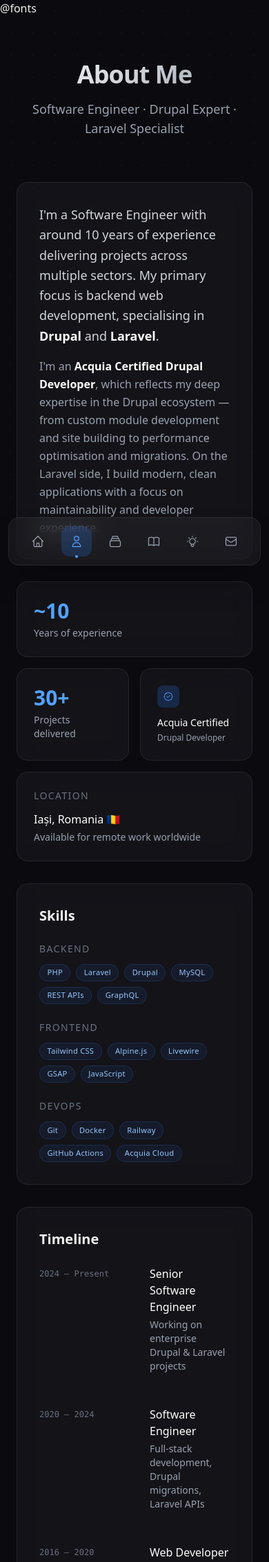
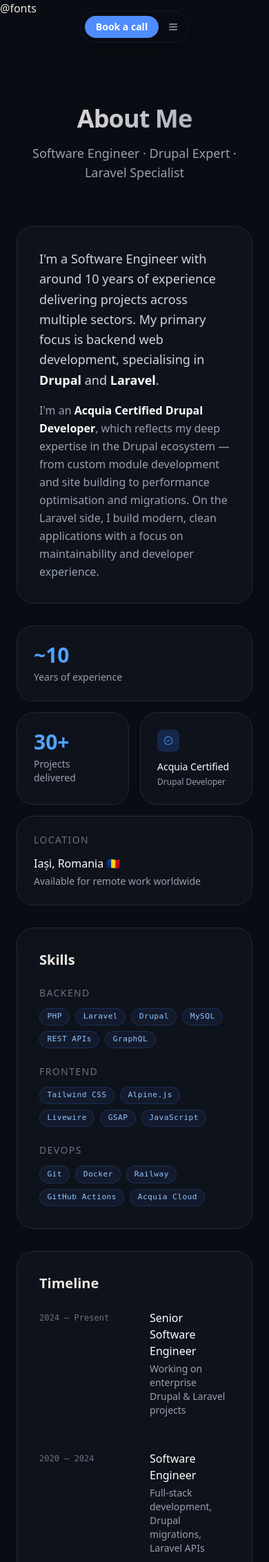
Before and after one commit to FLoRyN1994/Portfolio, a Laravel app: page /about in a window 390 px wide. Shown: the top 2265 px of the page at 69% size. Run offline with Laravel 12, Linux system fonts and the light colour scheme; style sheets or scripts are compiled from the project's sources; some libraries are stand-ins or nearby versions.

Commit message:
Prompt 1: design system, fonts, pill nav, reusable Blade components
- Tailwind v4 @theme tokens: bg #0a0c13, surface, surface-2, line, text
  #ece9e1, muted, accent #4f8cff, warm #f3b664
- Fonts via bunny() plugin: Fraunces (display), Hanken Grotesk (body),
  JetBrains Mono (mono); mapped to --font-display/sans/mono
- Replace bottom dock nav with floating top pill: Home/Work/Skills/Journey/
  Notes/Contact + Book a call; active-route highlighting, Alpine mobile
  menu, keyboard accessible, footer added
- New Blade components: x-section-label, x-card, x-button-primary,
  x-button-ghost, x-chip, x-hero-bg (64px blueprint grid + radial glows)
- app.js: pillNav() Alpine component with IntersectionObserver for home
  page section tracking; data-reveal GSAP helper; prefers-reduced-motion
  guards on all animations; removed unused dock() helper
- config/portfolio.php: CALENDLY_URL, LINKEDIN_URL, CONTACT_EMAIL stubs

```diff
--- /dev/null
+++ b/config/portfolio.php
@@ -0,0 +1,7 @@
+<?php
+
+return [
+    'calendly_url' => env('CALENDLY_URL', ''),
+    'linkedin_url'  => env('LINKEDIN_URL', ''),
+    'contact_email' => env('CONTACT_EMAIL', ''),
+];
--- a/resources/css/app.css
+++ b/resources/css/app.css
@@ -4,45 +4,48 @@
 @source '../../storage/framework/views/*.php';
 
 @theme {
-    --font-sans: 'Instrument Sans', ui-sans-serif, system-ui, sans-serif;
-    --color-bg: #0a0a0f;
-    --color-surface: rgba(255, 255, 255, 0.04);
-    --color-border: rgba(255, 255, 255, 0.08);
-    --color-accent: #3b82f6;
-    --color-text-primary: #f0f0f0;
-    --color-text-muted: #6b7280;
+    --color-bg:        #0a0c13;
+    --color-surface:   #11141f;
+    --color-surface-2: #171b29;
+    --color-line:      #232838;
+    --color-text:      #ece9e1;
+    --color-muted:     #9aa1b5;
+    --color-accent:    #4f8cff;
+    --color-warm:      #f3b664;
+
+    --font-display: 'Fraunces', Georgia, serif;
+    --font-sans:    'Hanken Grotesk', ui-sans-serif, system-ui, sans-serif;
+    --font-mono:    'JetBrains Mono', ui-monospace, 'Cascadia Code', monospace;
 }
 
 @layer base {
     html { scroll-behavior: smooth; }
 
     body {
-        background-color: #0a0a0f;
-        color: var(--color-text-primary);
+        background-color: var(--color-bg);
+        color: var(--color-text);
         font-family: var(--font-sans);
         -webkit-font-smoothing: antialiased;
         overflow-x: hidden;
     }
-
-    /* Subtle dot grid background */
-    body::before {
-        content: '';
-        position: fixed;
-        inset: 0;
-        background-image: radial-gradient(circle, rgba(255,255,255,0.03) 1px, transparent 1px);
-        background-size: 32px 32px;
-        pointer-events: none;
-        z-index: 0;
-    }
 }
 
 @layer components {
+    /* Blueprint grid – faint 64px crosshatch for hero backgrounds */
+    .blueprint-grid {
+        background-image:
+            linear-gradient(rgba(79, 140, 255, 0.04) 1px, transparent 1px),
+            linear-gradient(90deg, rgba(79, 140, 255, 0.04) 1px, transparent 1px);
+        background-size: 64px 64px;
+    }
+
+    /* Glass surface */
     .glass {
-        background: rgba(255, 255, 255, 0.04);
+        background: rgba(17, 20, 31, 0.75);
         backdrop-filter: blur(16px);
         -webkit-backdrop-filter: blur(16px);
-        border: 1px solid rgba(255, 255, 255, 0.08);
-        border-radius: 1rem;
+        border: 1px solid var(--color-line);
+        border-radius: 1.5rem;
     }
 
     .glass-hover {
@@ -50,18 +53,20 @@
     }
 
     .glass-hover:hover {
-        background: rgba(255, 255, 255, 0.07);
-        border-color: rgba(255, 255, 255, 0.14);
+        background: rgba(23, 27, 41, 0.9);
+        border-color: rgba(79, 140, 255, 0.25);
         transform: translateY(-2px);
     }
 
+    /* Text gradient (legacy – kept for existing pages) */
     .text-gradient {
-        background: linear-gradient(135deg, #ffffff 0%, #9ca3af 100%);
+        background: linear-gradient(135deg, var(--color-text) 0%, var(--color-muted) 100%);
         -webkit-background-clip: text;
         -webkit-text-fill-color: transparent;
         background-clip: text;
     }
 
+    /* Tech tag / chip (legacy – kept for existing pages) */
     .tag {
         display: inline-flex;
         align-items: center;
@@ -69,58 +74,83 @@
         border-radius: 9999px;
         font-size: 0.7rem;
         font-weight: 500;
-        letter-spacing: 0.02em;
-        background: rgba(59, 130, 246, 0.08);
-        border: 1px solid rgba(59, 130, 246, 0.18);
+        font-family: var(--font-mono);
+        letter-spacing: 0.04em;
+        background: rgba(79, 140, 255, 0.08);
+        border: 1px solid rgba(79, 140, 255, 0.18);
         color: #93c5fd;
         transition: background 0.2s, border-color 0.2s;
     }
 
     .tag:hover {
-        background: rgba(59, 130, 246, 0.15);
-        border-color: rgba(59, 130, 246, 0.3);
+        background: rgba(79, 140, 255, 0.15);
+        border-color: rgba(79, 140, 255, 0.3);
     }
 
-    /* Prose dark overrides */
-    .prose-dark {
-        color: #d1d5db;
-    }
+    /* Dark prose overrides */
+    .prose-dark { color: var(--color-muted); }
 
-    .prose-dark h1, .prose-dark h2, .prose-dark h3 {
-        color: #f9fafb;
-    }
+    .prose-dark h1,
+    .prose-dark h2,
+    .prose-dark h3 { color: var(--color-text); }
+
+    .prose-dark a { color: var(--color-accent); }
 
     .prose-dark code {
-        background: rgba(255,255,255,0.06);
+        background: rgba(79, 140, 255, 0.08);
         padding: 0.15em 0.4em;
         border-radius: 4px;
         font-size: 0.875em;
-    }
-
-    .prose-dark a {
-        color: #60a5fa;
+        font-family: var(--font-mono);
     }
 
     .prose-dark pre {
-        background: rgba(255,255,255,0.04);
-        border: 1px solid rgba(255,255,255,0.08);
+        background: var(--color-surface);
+        border: 1px solid var(--color-line);
         border-radius: 0.75rem;
     }
 
-    /* Scroll indicator bounce */
+    /* scroll-triggered reveal – GSAP sets opacity/transform on init;
+       this rule ensures the element is visible when JS/GSAP is absent */
+    @media (prefers-reduced-motion: reduce) {
+        [data-reveal],
+        [data-animate],
+        [data-hero] {
+            opacity: 1 !important;
+            transform: none !important;
+        }
+    }
+
+    /* Marquee for agency ribbon (Prompt 2) */
+    @keyframes marquee {
+        from { transform: translateX(0); }
+        to   { transform: translateX(-50%); }
+    }
+
+    .animate-marquee {
+        animation: marquee 36s linear infinite;
+    }
+
+    .animate-marquee-paused,
+    .group\/marquee:hover .animate-marquee {
+        animation-play-state: paused;
+    }
+
+    @media (prefers-reduced-motion: reduce) {
+        .animate-marquee { animation: none; }
+    }
+
+    /* Decorative animations */
     @keyframes bounce-slow {
         0%, 100% { transform: translateY(0); }
-        50% { transform: translateY(6px); }
+        50%       { transform: translateY(6px); }
     }
 
-    .bounce-slow {
-        animation: bounce-slow 2s ease-in-out infinite;
-    }
+    .bounce-slow { animation: bounce-slow 2s ease-in-out infinite; }
 
-    /* Orb pulse */
     @keyframes orb-pulse {
         0%, 100% { opacity: 0.12; transform: scale(1); }
-        50% { opacity: 0.2; transform: scale(1.05); }
+        50%       { opacity: 0.2;  transform: scale(1.05); }
     }
 
     .orb {
--- a/resources/js/app.js
+++ b/resources/js/app.js
@@ -8,8 +8,44 @@
 window.gsap = gsap;
 window.ScrollTrigger = ScrollTrigger;
 
-// Hero entrance animation (elements with data-hero)
+function prefersReducedMotion() {
+    return window.matchMedia('(prefers-reduced-motion: reduce)').matches;
+}
+
+// Floating pill nav – active section tracking via IntersectionObserver
+function pillNav(isHomePage) {
+    return {
+        activeSection: isHomePage ? 'hero' : '',
+        mobileOpen: false,
+
+        init() {
+            if (!isHomePage) return;
+
+            const sections = document.querySelectorAll('[data-section]');
+            if (!sections.length) return;
+
+            const observer = new IntersectionObserver(
+                (entries) => {
+                    entries.forEach(entry => {
+                        if (entry.isIntersecting) {
+                            this.activeSection = entry.target.dataset.section;
+                        }
+                    });
+                },
+                { rootMargin: '-20% 0px -60% 0px' }
+            );
+
+            sections.forEach(el => observer.observe(el));
+        },
+    };
+}
+
+window.pillNav = pillNav;
+
+// Hero entrance animation
 function initHero() {
+    if (prefersReducedMotion()) return;
+
     const els = document.querySelectorAll('[data-hero]');
     if (!els.length) return;
 
@@ -26,8 +62,35 @@
     );
 }
 
-// Scroll-triggered fade-in for [data-animate]
+// data-reveal: scroll-triggered fade + slide, with optional data-reveal-delay="0.2"
+function initReveal() {
+    if (prefersReducedMotion()) return;
+
+    gsap.utils.toArray('[data-reveal]').forEach((el) => {
+        const delay = parseFloat(el.dataset.revealDelay ?? 0);
+
+        gsap.fromTo(el,
+            { opacity: 0, y: 28 },
+            {
+                opacity: 1,
+                y: 0,
+                duration: 0.7,
+                ease: 'power2.out',
+                delay,
+                scrollTrigger: {
+                    trigger: el,
+                    start: 'top 88%',
+                    once: true,
+                },
+            }
+        );
+    });
+}
+
+// data-animate: legacy scroll-triggered animation (kept for existing pages)
 function initScrollAnimations() {
+    if (prefersReducedMotion()) return;
+
     gsap.utils.toArray('[data-animate]').forEach((el) => {
         gsap.fromTo(el,
             { opacity: 0, y: 28 },
@@ -45,8 +108,10 @@
     });
 }
 
-// Floating orbs parallax
+// Floating orb parallax
 function initOrbs() {
+    if (prefersReducedMotion()) return;
+
     gsap.utils.toArray('[data-orb]').forEach((orb, i) => {
         gsap.to(orb, {
             y: i % 2 === 0 ? -40 : 40,
@@ -58,38 +123,11 @@
     });
 }
 
-// macOS dock magnification
-function dock() {
-    return {
-        mouseX: null,
-
-        handleMouseMove(e) {
-            this.mouseX = e.clientX;
-            this.$el.querySelectorAll('.dock-icon').forEach((icon) => {
-                const rect = icon.getBoundingClientRect();
-                const iconCenter = rect.left + rect.width / 2;
-                const dist = Math.abs(this.mouseX - iconCenter);
-                const maxDist = 80;
-                const scale = dist < maxDist ? 1 + 0.5 * (1 - dist / maxDist) : 1;
-                gsap.to(icon, { scale, duration: 0.2, ease: 'power2.out' });
-            });
-        },
-
-        reset() {
-            this.mouseX = null;
-            this.$el.querySelectorAll('.dock-icon').forEach((icon) => {
-                gsap.to(icon, { scale: 1, duration: 0.3, ease: 'power2.out' });
-            });
-        },
-    };
-}
-
-window.dock = dock;
-
 Alpine.start();
 
 document.addEventListener('DOMContentLoaded', () => {
     initHero();
+    initReveal();
     initScrollAnimations();
     initOrbs();
 });
--- /dev/null
+++ b/resources/views/components/chip.blade.php
@@ -0,0 +1,6 @@
+{{-- Usage: <x-chip>Drupal</x-chip>  or  <x-chip class="text-warm border-warm/20 bg-warm/10"> --}}
+<span {{ $attributes->merge([
+    'class' => 'inline-flex items-center px-2.5 py-0.5 rounded-full font-mono text-xs tracking-wide bg-accent/10 border border-accent/20 text-accent',
+]) }}>
+    {{ $slot }}
+</span>
--- a/resources/views/components/layout.blade.php
+++ b/resources/views/components/layout.blade.php
@@ -1,66 +1,132 @@
 <!DOCTYPE html>
-<html lang="en">
+<html lang="en" class="scroll-smooth">
 <head>
     <meta charset="utf-8">
     <meta name="viewport" content="width=device-width, initial-scale=1">
-    <title>{{ $title ?? 'Florin Tomozei — Software Engineer' }}</title>
-    <meta name="description" content="{{ $description ?? 'Software Engineer with ~10 years of experience in Drupal and Laravel.' }}">
+    <title>{{ $title ?? 'Florin Tomozei — Drupal Developer' }}</title>
+    <meta name="description" content="{{ $description ?? 'Drupal developer for ambitious digital platforms, with the PHP range to solve the harder problems around them.' }}">
     @fonts
     @vite(['resources/css/app.css', 'resources/js/app.js'])
 </head>
-<body class="min-h-screen relative" x-data>
+<body class="min-h-screen" x-data>
 
-    <div class="relative z-10">
+    @php
+        $currentPath = '/' . request()->path();
+        $isHome      = $currentPath === '/';
+        $bookHref    = config('portfolio.calendly_url') ?: '/contact';
+        $bookExternal = (bool) config('portfolio.calendly_url');
+
+        $navLinks = [
+            ['id' => 'hero',    'label' => 'Home',    'href' => '/',                              'route' => '/'],
+            ['id' => 'work',    'label' => 'Work',    'href' => $isHome ? '#work'    : '/#work'],
+            ['id' => 'skills',  'label' => 'Skills',  'href' => $isHome ? '#skills'  : '/#skills'],
+            ['id' => 'journey', 'label' => 'Journey', 'href' => $isHome ? '#journey' : '/#journey'],
+            ['id' => 'notes',   'label' => 'Notes',   'href' => $isHome ? '#notes'   : '/#notes'],
+            ['id' => 'contact', 'label' => 'Contact', 'href' => '/contact',                        'route' => '/contact'],
+        ];
+    @endphp
+
+    {{-- Floating pill navigation --}}
+    <nav
+        x-data="pillNav({{ $isHome ? 'true' : 'false' }})"
+        x-init="init()"
+        class="fixed top-4 left-0 right-0 z-50 flex justify-center px-4 pointer-events-none"
+        aria-label="Main navigation">
+
+        {{-- Pill --}}
+        <div class="pointer-events-auto relative flex items-center gap-px px-1.5 py-1.5 rounded-full border border-line/50 bg-bg/88 backdrop-blur-xl shadow-xl">
+
+            {{-- Desktop links --}}
+            <div class="hidden md:flex items-center gap-px">
+                @foreach($navLinks as $link)
+                    @php $isActiveRoute = isset($link['route']) && $currentPath === $link['route']; @endphp
+                    <a
+                        href="{{ $link['href'] }}"
+                        data-nav-section="{{ $link['id'] }}"
+                        class="px-3 py-1.5 rounded-full text-sm font-medium transition-colors duration-200 outline-none focus-visible:ring-2 focus-visible:ring-accent/60
+                            {{ !$isHome && $isActiveRoute ? 'text-text bg-surface-2' : 'text-muted hover:text-text' }}"
+                        :class="{{ $isHome ? "activeSection === '{$link['id']}' ? 'text-text bg-surface-2' : ''" : "''" }}">
+                        {{ $link['label'] }}
+                    </a>
+                @endforeach
+            </div>
+
+            {{-- Divider (desktop only) --}}
+            <div class="hidden md:block w-px h-4 bg-line mx-1" aria-hidden="true"></div>
+
+            {{-- Book a call --}}
+            <a
+                href="{{ $bookHref }}"
+                class="px-4 py-1.5 rounded-full text-sm font-semibold bg-accent text-white hover:bg-accent/90 transition-colors duration-200 outline-none focus-visible:ring-2 focus-visible:ring-accent/60"
+                @if($bookExternal) target="_blank" rel="noopener noreferrer" @endif>
+                Book a call
+            </a>
+
+            {{-- Mobile hamburger --}}
+            <button
+                class="md:hidden ml-1 p-2 rounded-full text-muted hover:text-text transition-colors outline-none focus-visible:ring-2 focus-visible:ring-accent/60"
+                @click="mobileOpen = !mobileOpen"
+                :aria-expanded="mobileOpen.toString()"
+                aria-controls="mobile-nav"
+                aria-label="Toggle navigation menu">
+                <svg x-show="!mobileOpen" class="w-4 h-4" fill="none" viewBox="0 0 24 24" stroke="currentColor" stroke-width="2" aria-hidden="true">
+                    <path stroke-linecap="round" stroke-linejoin="round" d="M4 6h16M4 12h16M4 18h16"/>
+                </svg>
+                <svg x-show="mobileOpen" class="w-4 h-4" fill="none" viewBox="0 0 24 24" stroke="currentColor" stroke-width="2" aria-hidden="true">
+                    <path stroke-linecap="round" stroke-linejoin="round" d="M6 18L18 6M6 6l12 12"/>
+                </svg>
+            </button>
+        </div>
+
+        {{-- Mobile dropdown --}}
+        <div
+            id="mobile-nav"
+            x-show="mobileOpen"
+            x-cloak
+            x-transition:enter="transition ease-out duration-200"
+            x-transition:enter-start="opacity-0 scale-95 -translate-y-1"
+            x-transition:enter-end="opacity-100 scale-100 translate-y-0"
+            x-transition:leave="transition ease-in duration-150"
+            x-transition:leave-start="opacity-100 scale-100 translate-y-0"
+            x-transition:leave-end="opacity-0 scale-95 -translate-y-1"
+            @click.outside="mobileOpen = false"
+            @keydown.escape.window="mobileOpen = false"
+            class="pointer-events-auto absolute top-[calc(100%+0.5rem)] left-1/2 -translate-x-1/2 w-52 rounded-2xl border border-line bg-surface/95 backdrop-blur-xl shadow-2xl overflow-hidden"
+            role="menu"
+            aria-label="Mobile navigation">
+            <ul class="py-2">
+                @foreach($navLinks as $link)
+                <li role="none">
+                    <a
+                        href="{{ $link['href'] }}"
+                        @click="mobileOpen = false"
+                        class="block px-4 py-2.5 text-sm font-medium text-muted hover:text-text hover:bg-surface-2 transition-colors"
+                        role="menuitem">
+                        {{ $link['label'] }}
+                    </a>
+                </li>
+                @endforeach
+            </ul>
+        </div>
+    </nav>
+
+    {{-- Page content (offset for fixed nav) --}}
+    <div class="pt-16">
         {{ $slot }}
     </div>
 
-    {{-- macOS Dock Navigation --}}
-    <nav class="fixed bottom-6 left-1/2 -translate-x-1/2 z-50"
-         x-data="dock()"
-         @mousemove="handleMouseMove($event)"
-         @mouseleave="reset()">
-
-        <div class="flex items-end gap-1 px-4 py-3 glass rounded-2xl shadow-2xl">
-            @php
-                $currentPath = request()->path();
-                $navItems = [
-                    ['/', 'Home', 'M3 12l2-2m0 0l7-7 7 7M5 10v10a1 1 0 001 1h3m10-11l2 2m-2-2v10a1 1 0 01-1 1h-3m-6 0a1 1 0 001-1v-4a1 1 0 011-1h2a1 1 0 011 1v4a1 1 0 001 1m-6 0h6'],
-                    ['/about', 'About', 'M16 7a4 4 0 11-8 0 4 4 0 018 0zM12 14a7 7 0 00-7 7h14a7 7 0 00-7-7z'],
-                    ['/projects', 'Projects', 'M19 11H5m14 0a2 2 0 012 2v6a2 2 0 01-2 2H5a2 2 0 01-2-2v-6a2 2 0 012-2m14 0V9a2 2 0 00-2-2M5 11V9a2 2 0 012-2m0 0V5a2 2 0 012-2h6a2 2 0 012 2v2M7 7h10'],
-                    ['/blog', 'Blog', 'M12 6.253v13m0-13C10.832 5.477 9.246 5 7.5 5S4.168 5.477 3 6.253v13C4.168 18.477 5.754 18 7.5 18s3.332.477 4.5 1.253m0-13C13.168 5.477 14.754 5 16.5 5c1.747 0 3.332.477 4.5 1.253v13C19.832 18.477 18.247 18 16.5 18c-1.746 0-3.332.477-4.5 1.253'],
-                    ['/til', 'TIL', 'M9.663 17h4.673M12 3v1m6.364 1.636l-.707.707M21 12h-1M4 12H3m3.343-5.657l-.707-.707m2.828 9.9a5 5 0 117.072 0l-.548.547A3.374 3.374 0 0014 18.469V19a2 2 0 11-4 0v-.531c0-.895-.356-1.754-.988-2.386l-.548-.547z'],
-                    ['/contact', 'Contact', 'M3 8l7.89 5.26a2 2 0 002.22 0L21 8M5 19h14a2 2 0 002-2V7a2 2 0 00-2-2H5a2 2 0 00-2 2v10a2 2 0 002 2z'],
-                ];
-            @endphp
-
-            @foreach($navItems as $item)
-                @php
-                    $href = $item[0];
-                    $label = $item[1];
-                    $path = $item[2];
-                    $isActive = ($href === '/' && $currentPath === '/')
-                        || ($href !== '/' && str_starts_with('/' . $currentPath, $href));
-                @endphp
-                <a href="{{ $href }}"
-                   class="dock-item group relative flex flex-col items-center px-1">
-                    <div class="dock-icon w-11 h-11 flex items-center justify-center rounded-xl transition-colors duration-200 origin-bottom
-                        {{ $isActive ? 'bg-blue-500/20 text-blue-400' : 'text-gray-400 hover:text-white hover:bg-white/8' }}">
-                        <svg xmlns="http://www.w3.org/2000/svg" class="w-5 h-5 pointer-events-none" fill="none" viewBox="0 0 24 24" stroke="currentColor" stroke-width="1.5">
-                            <path stroke-linecap="round" stroke-linejoin="round" d="{{ $path }}" />
-                        </svg>
-                    </div>
-                    {{-- Tooltip --}}
-                    <span class="absolute -top-10 left-1/2 -translate-x-1/2 px-2 py-1 text-xs glass rounded-lg opacity-0 group-hover:opacity-100 transition-opacity duration-150 whitespace-nowrap pointer-events-none text-white">
-                        {{ $label }}
-                    </span>
-                    {{-- Active dot --}}
-                    @if($isActive)
-                    <span class="absolute -bottom-0.5 w-1 h-1 rounded-full bg-blue-400"></span>
-                    @endif
-                </a>
-            @endforeach
+    {{-- Footer --}}
+    <footer class="border-t border-line mt-24 py-12 px-6">
+        <div class="max-w-5xl mx-auto flex flex-col sm:flex-row items-center justify-between gap-6 text-sm text-muted">
+            <p class="font-mono text-xs tracking-wide">© {{ date('Y') }} Florin Tomozei</p>
+            <nav class="flex items-center gap-6" aria-label="Footer navigation">
+                <a href="/about"   class="hover:text-text transition-colors">About</a>
+                <a href="/blog"    class="hover:text-text transition-colors">Blog</a>
+                <a href="/til"     class="hover:text-text transition-colors">TIL</a>
+                <a href="/contact" class="hover:text-text transition-colors">Contact</a>
+            </nav>
         </div>
-    </nav>
+    </footer>
 
 </body>
 </html>
--- /dev/null
+++ b/resources/views/components/section-label.blade.php
@@ -0,0 +1,5 @@
+{{-- Usage: <x-section-label>Stack</x-section-label>  or  <x-section-label label="Stack" /> --}}
+@props(['label' => null])
+<p {{ $attributes->merge(['class' => 'font-mono text-xs tracking-widest uppercase text-warm']) }}>
+    {{ $label ?? $slot }}
+</p>
--- a/vite.config.js
+++ b/vite.config.js
@@ -9,9 +9,9 @@
             input: ['resources/css/app.css', 'resources/js/app.js'],
             refresh: true,
             fonts: [
-                bunny('Instrument Sans', {
-                    weights: [400, 500, 600],
-                }),
+                bunny('Fraunces', { weights: [400, 500] }),
+                bunny('Hanken Grotesk', { weights: [400, 500] }),
+                bunny('JetBrains Mono', { weights: [400] }),
             ],
         }),
         tailwindcss(),
```
Also changed, not shown: resources/views/components/button-ghost.blade.php (added, +12 -0 lines), resources/views/components/button-primary.blade.php (added, +13 -0 lines), resources/views/components/card.blade.php (added, +8 -0 lines), resources/views/components/hero-bg.blade.php (added, +14 -0 lines).
